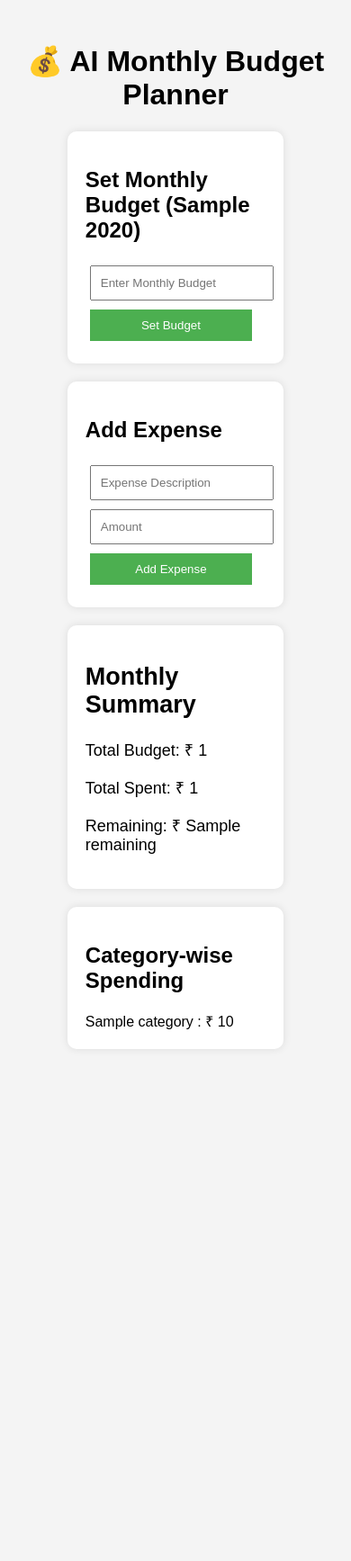
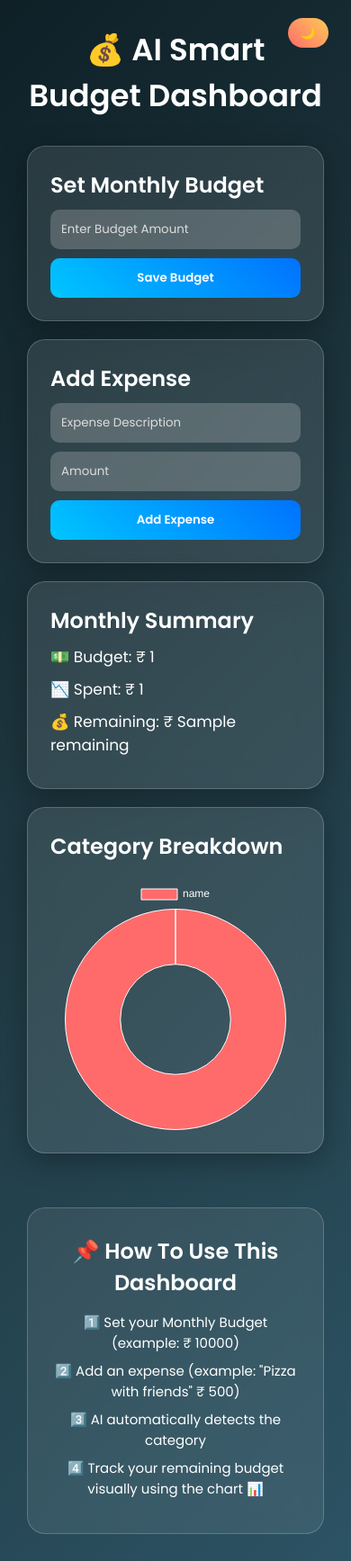
Before and after one commit to Tapabrato/Expense_ai, a Flask app: template backend/templates/index.html in a window 390 px wide. Shown: the whole page at 90% size. Before the commit the page ends 1144 px from the top, so only its background shows below. Run offline with Flask 3, Linux system fonts and the light colour scheme; the template is opened without the code that fills it: most values are stand-ins (such as "Sample title", 1, 10 or a date in 2020); parts of the project's set-up code (start-up, migrations or seed data) failed here and were passed over.

Commit message:
Enhance UI with responsive design, improved theme toggle, and detailed budget summary features

```diff
--- a/backend/templates/index.html
+++ b/backend/templates/index.html
@@ -2,93 +2,268 @@
 <html>
 <head>
     <title>AI Budget Planner</title>
+    <script src="https://cdn.jsdelivr.net/npm/chart.js"></script>
+    <link href="https://fonts.googleapis.com/css2?family=Poppins:wght@300;400;600&display=swap" rel="stylesheet">
+
     <style>
+        * {
+            margin: 0;
+            padding: 0;
+            box-sizing: border-box;
+            font-family: 'Poppins', sans-serif;
+        }
+
         body {
-            font-family: Arial;
-            background: #f4f4f4;
-            padding: 20px;
+            background: linear-gradient(135deg, #0f2027, #203a43, #2c5364);
+            min-height: 100vh;
+            color: white;
+            padding: 30px;
+            animation: fadeIn 0.8s ease-in-out;
+            transition: 0.4s ease;
+        }
+
+        @keyframes fadeIn {
+            from {opacity: 0;}
+            to {opacity: 1;}
+        }
+
+        /* LIGHT MODE */
+        body.light-mode {
+            background: linear-gradient(135deg, #f5f7fa, #c3cfe2);
+            color: #222;
+        }
+
+        body.light-mode .card,
+        body.light-mode .example-section {
+            background: rgba(255,255,255,0.9);
+            color: #222;
+        }
+
+        body.light-mode input {
+            background: #eee;
+            color: #222;
+        }
+
+        body.light-mode input::placeholder {
+            color: #666;
         }
 
         h1 {
             text-align: center;
+            font-size: 34px;
+            margin-bottom: 30px;
+        }
+
+        /* THEME BUTTON */
+        .theme-toggle {
+            position: fixed;
+            top: 20px;
+            right: 25px;
+            padding: 6px 14px;
+            border-radius: 20px;
+            border: none;
+            font-size: 14px;
+            cursor: pointer;
+            background: linear-gradient(45deg, #ff6b6b, #feca57);
+            transition: 0.3s;
+            width: auto;
+            z-index: 1000;
+        }
+
+        .theme-toggle:hover {
+            transform: scale(1.1);
+        }
+
+        .container {
+            display: grid;
+            grid-template-columns: repeat(auto-fit, minmax(300px, 1fr));
+            gap: 20px;
         }
 
         .card {
-            background: white;
-            padding: 20px;
-            margin: 20px auto;
-            width: 60%;
-            border-radius: 10px;
-            box-shadow: 0px 0px 10px rgba(0,0,0,0.1);
+            background: rgba(255, 255, 255, 0.1);
+            backdrop-filter: blur(15px);
+            border-radius: 20px;
+            padding: 25px;
+            box-shadow: 0 8px 32px rgba(0,0,0,0.3);
+            transition: 0.4s ease;
+            border: 1px solid rgba(255,255,255,0.2);
         }
 
-        input, button {
-            padding: 10px;
-            margin: 5px;
-            width: 90%;
+        .card:hover {
+            transform: translateY(-6px);
+            box-shadow: 0 15px 40px rgba(0,0,0,0.5);
         }
 
-        button {
-            background: #4CAF50;
+        input {
+            width: 100%;
+            padding: 12px;
+            margin-top: 10px;
+            border-radius: 10px;
+            border: none;
+            outline: none;
+            background: rgba(255,255,255,0.2);
             color: white;
-            border: none;
-            cursor: pointer;
         }
 
-        .summary {
-            font-size: 18px;
+        input::placeholder {
+            color: #ddd;
+        }
+
+        .form-btn {
+            width: 100%;
+            padding: 12px;
+            margin-top: 10px;
+            border-radius: 10px;
+            border: none;
+            background: linear-gradient(45deg, #00c6ff, #0072ff);
+            color: white;
+            font-weight: 600;
+            cursor: pointer;
+            transition: 0.3s;
+        }
+
+        .form-btn:hover {
+            transform: scale(1.05);
+        }
+
+        .summary p {
+            margin: 10px 0;
+            font-size: 17px;
         }
 
         .warning {
-            color: red;
+            color: #ff4d4d;
             font-weight: bold;
+            animation: blink 1s infinite;
         }
 
-        .category {
-            margin-top: 10px;
+        @keyframes blink {
+            50% {opacity: 0.4;}
         }
+
+        canvas {
+            margin-top: 20px;
+        }
+
+        /* EXAMPLE SECTION AT BOTTOM */
+        .example-section {
+            margin-top: 60px;
+            padding: 30px;
+            text-align: center;
+            background: rgba(255,255,255,0.08);
+            border-radius: 20px;
+            backdrop-filter: blur(10px);
+            border: 1px solid rgba(255,255,255,0.2);
+            max-width: 900px;
+            margin-left: auto;
+            margin-right: auto;
+        }
+
+        .example-section h2 {
+            margin-bottom: 15px;
+        }
+
+        .example-section p {
+            margin: 8px 0;
+            font-size: 15px;
+        }
+
     </style>
 </head>
+
 <body>
 
-<h1>💰 AI Monthly Budget Planner</h1>
+<button class="theme-toggle" onclick="toggleTheme()" id="themeBtn">🌙</button>
 
+<h1>💰 AI Smart Budget Dashboard</h1>
+
+<div class="container">
+
+    <!-- Set Budget -->
     <div class="card">
-    <h2>Set Monthly Budget ({{current_month}} {{current_year}})</h2>
+        <h2>Set Monthly Budget</h2>
         <form method="POST" action="/set_budget">
-        <input type="number" name="budget_amount" placeholder="Enter Monthly Budget" required>
-        <button type="submit">Set Budget</button>
+            <input type="number" name="budget_amount" placeholder="Enter Budget Amount" required>
+            <button type="submit" class="form-btn">Save Budget</button>
         </form>
     </div>
 
+    <!-- Add Expense -->
     <div class="card">
         <h2>Add Expense</h2>
         <form method="POST" action="/add_expense">
             <input type="text" name="description" placeholder="Expense Description" required>
             <input type="number" step="0.01" name="amount" placeholder="Amount" required>
-        <button type="submit">Add Expense</button>
+            <button type="submit" class="form-btn">Add Expense</button>
         </form>
     </div>
 
+    <!-- Summary -->
     <div class="card summary">
         <h2>Monthly Summary</h2>
-    <p>Total Budget: ₹ {{total_budget}}</p>
-    <p>Total Spent: ₹ {{total_spent}}</p>
-    <p>Remaining: ₹ {{remaining}}</p>
+        <p>💵 Budget: ₹ {{total_budget}}</p>
+        <p>📉 Spent: ₹ {{total_spent}}</p>
+        <p>💰 Remaining: ₹ {{remaining}}</p>
 
         {% if warning %}
-        <p class="warning">⚠ Warning: You are near your monthly limit!</p>
+        <p class="warning">⚠ Budget Almost Exhausted!</p>
         {% endif %}
     </div>
 
+    <!-- Category Breakdown -->
     <div class="card">
-    <h2>Category-wise Spending</h2>
-    {% for category, amount in category_summary.items() %}
-        <div class="category">
-            {{category}} : ₹ {{amount}}
+        <h2>Category Breakdown</h2>
+        <canvas id="expenseChart"></canvas>
     </div>
-    {% endfor %}
+
 </div>
+
+<!-- Bottom Example Section -->
+<div class="example-section">
+    <h2>📌 How To Use This Dashboard</h2>
+    <p>1️⃣ Set your Monthly Budget (example: ₹ 10000)</p>
+    <p>2️⃣ Add an expense (example: "Pizza with friends" ₹ 500)</p>
+    <p>3️⃣ AI automatically detects the category</p>
+    <p>4️⃣ Track your remaining budget visually using the chart 📊</p>
+</div>
+
+<script>
+function toggleTheme() {
+    document.body.classList.toggle("light-mode");
+    const btn = document.getElementById("themeBtn");
+    btn.innerHTML = document.body.classList.contains("light-mode") ? "☀" : "🌙";
+}
+
+const categoryData = {
+    labels: [{% for category in category_summary.keys() %}"{{category}}",{% endfor %}],
+    datasets: [{
+        label: 'Expenses',
+        data: [{% for amount in category_summary.values() %}{{amount}},{% endfor %}],
+        backgroundColor: [
+            '#ff6b6b','#feca57','#48dbfb','#1dd1a1','#5f27cd','#ff9ff3'
+        ],
+        borderWidth: 1
+    }]
+};
+
+new Chart(
+    document.getElementById('expenseChart'),
+    {
+        type: 'doughnut',
+        data: categoryData,
+        options: {
+            plugins: {
+                legend: {
+                    labels: {
+                        color: document.body.classList.contains("light-mode") ? "#222" : "white"
+                    }
+                }
+            }
+        }
+    }
+);
+</script>
 
 </body>
 </html>
```
Also changed, not shown: backend/instance/budget.db. Lines whose indentation alone changed are shown as unchanged.
